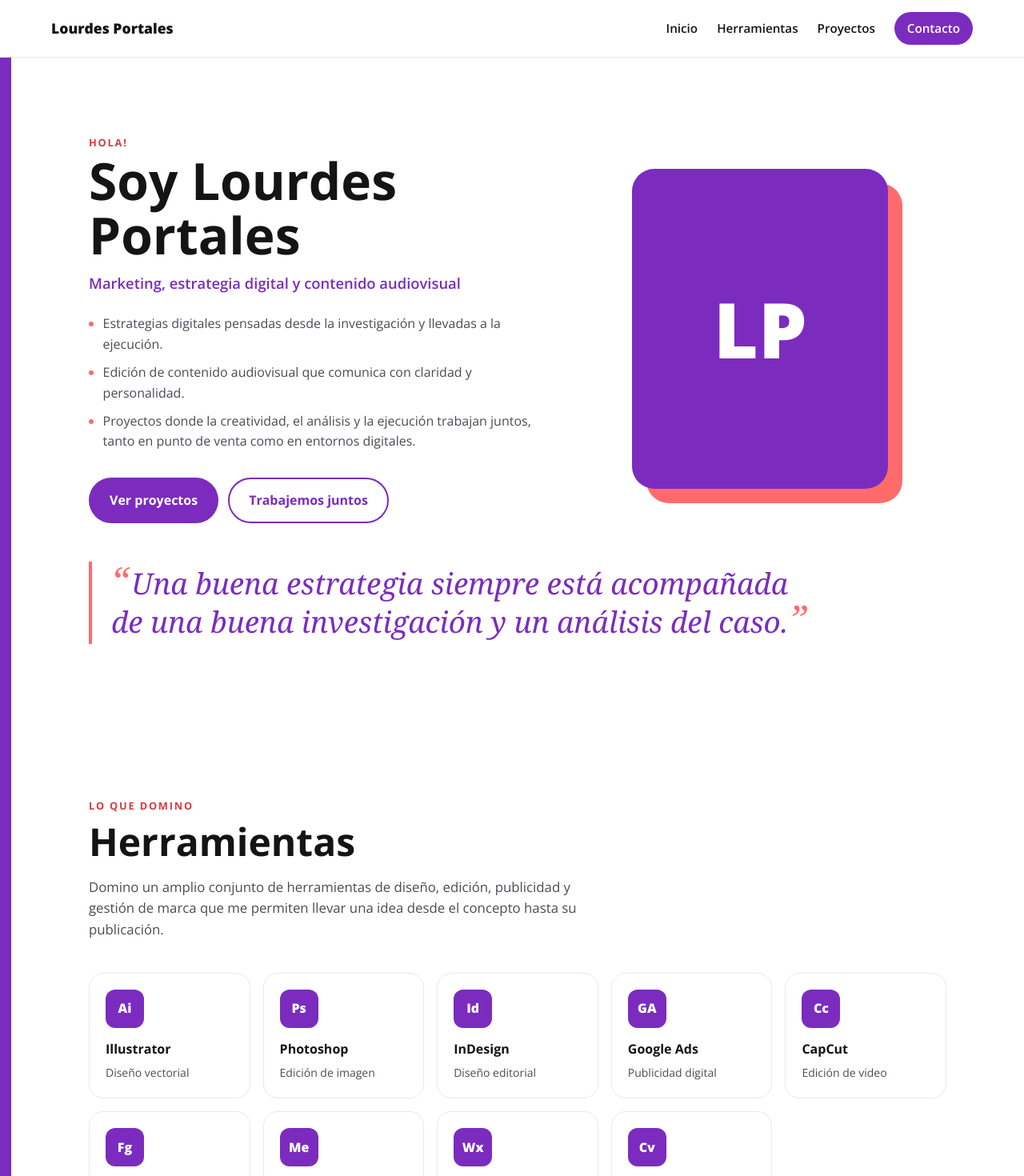
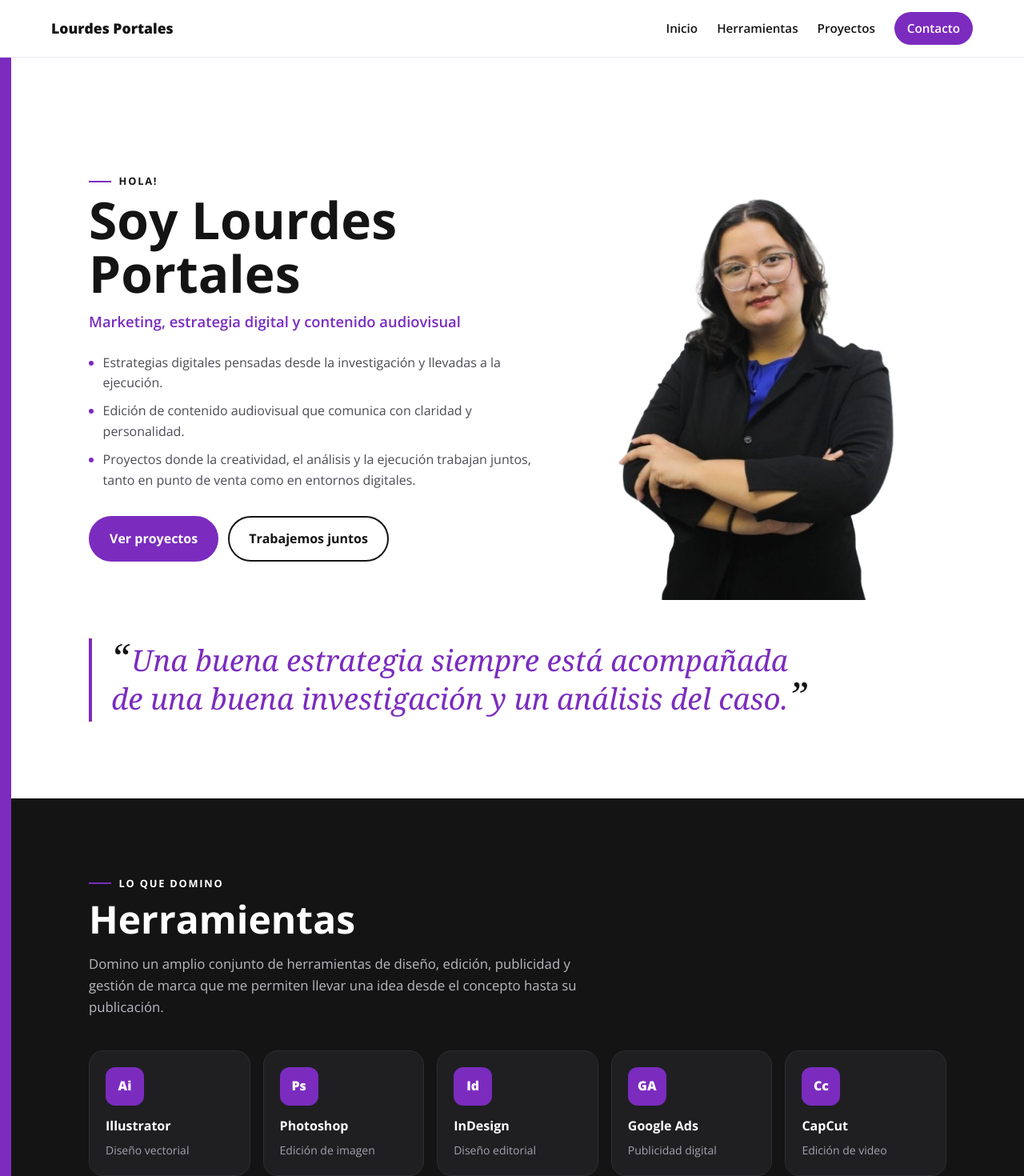
Before and after one commit to VReyna7/portafolio_lou, an Angular app: page / in a window 1280 px wide. Shown: the top 1470 px of the page at 80% size. Built offline with nearby package versions, Linux system fonts and the light colour scheme; a web font is replaced by a local one.

Commit message:
Fotos de Lourdes sin fondo, negro como segundo color y fuera el coral

```diff
--- a/public/content/site.json
+++ b/public/content/site.json
@@ -2,7 +2,7 @@
   "profile": {
     "name": "Lourdes Portales",
     "headline": "Marketing, estrategia digital y contenido audiovisual",
-    "photo": "",
+    "photo": "profile/lourdes-perfil.webp",
     "intro": [
       "Estrategias digitales pensadas desde la investigación y llevadas a la ejecución.",
       "Edición de contenido audiovisual que comunica con claridad y personalidad.",
@@ -54,6 +54,7 @@
   "contact": {
     "title": "Te apoyo con tu marca",
     "description": "¿Tienes una marca, un emprendimiento o un proyecto personal? Cuéntame qué necesitas y te ayudo a hacerlo crecer con estrategia y contenido.",
+    "photo": "profile/lourdes-contacto.png",
     "email": "",
     "whatsapp": "",
     "web3formsKey": "",
--- a/src/app/app.css
+++ b/src/app/app.css
@@ -46,19 +46,19 @@
 }
 
 .topbar__nav .topbar__cta:hover {
-  background: var(--coral-ink);
+  background: var(--ink);
 }
 
 .page {
   border-left: 14px solid var(--violet);
-  border-image: linear-gradient(var(--violet) 55%, var(--coral)) 1;
 }
 
 .footer {
   padding: 2rem;
   text-align: center;
   color: var(--white);
-  background: var(--violet);
+  background: var(--ink);
+  border-top: 4px solid var(--violet);
 }
 
 .loading {
--- a/src/app/components/contact/contact.css
+++ b/src/app/components/contact/contact.css
@@ -9,6 +9,13 @@
   display: grid;
   gap: 1rem;
   justify-items: start;
+  margin-top: 1.5rem;
+}
+
+/* Cut-out photo, no frame; capped near its native width to stay sharp. */
+.contact__photo {
+  width: min(340px, 100%);
+  height: auto;
   margin-top: 1.5rem;
 }
 
--- a/src/app/components/contact/contact.html
+++ b/src/app/components/contact/contact.html
@@ -1,7 +1,7 @@
 <section
   id="contacto"
   class="section contact"
-  appReveal=".eyebrow, .section__title, .section__lead, .contact__direct, .contact__form"
+  appReveal=".eyebrow, .section__title, .section__lead, .contact__direct, .contact__photo, .contact__form"
 >
   <div class="contact__intro">
     <p class="eyebrow">Contáctame</p>
@@ -18,6 +18,10 @@
         </a>
       }
     </div>
+
+    @if (contact().photo) {
+      <img class="contact__photo" [src]="contact().photo" alt="Lourdes Portales" loading="lazy" />
+    }
   </div>
 
   @if (status() === 'sent') {
--- a/src/app/components/hero/hero.css
+++ b/src/app/components/hero/hero.css
@@ -29,7 +29,7 @@
 }
 
 .hero__intro li::marker {
-  color: var(--coral);
+  color: var(--violet);
 }
 
 .hero__actions {
@@ -43,17 +43,16 @@
   justify-items: center;
 }
 
-.hero__photo,
+/* Cut-out photo shown as is: no frame, no crop. Capped at its native width to stay sharp. */
+.hero__photo {
+  width: min(420px, 100%);
+  height: auto;
+}
+
 .hero__monogram {
   width: min(320px, 80%);
   aspect-ratio: 4 / 5;
   border-radius: 28px;
-  object-fit: cover;
-  /* Offset coral block behind the photo for depth. */
-  box-shadow: 18px 18px 0 var(--coral);
-}
-
-.hero__monogram {
   display: grid;
   place-items: center;
   font-size: 6rem;
@@ -67,7 +66,7 @@
   grid-column: 1 / -1;
   margin: 0;
   padding: 0.25rem 0 0.25rem 1.5rem;
-  border-left: 4px solid var(--coral);
+  border-left: 4px solid var(--violet);
 }
 
 .hero__quote-text {
@@ -84,7 +83,7 @@
 /* Quotes live in CSS so SplitText only splits the slogan words. */
 .hero__quote-text::before,
 .hero__quote-text::after {
-  color: var(--coral);
+  color: var(--ink);
   font-size: 1.3em;
   line-height: 0;
 }
--- a/src/app/components/tools/tools.css
+++ b/src/app/components/tools/tools.css
@@ -1,3 +1,18 @@
+/* Full-width black band: breaks up the white page and showcases the tools. */
+:host {
+  display: block;
+  color: var(--white);
+  background: var(--ink);
+}
+
+.eyebrow {
+  color: var(--white);
+}
+
+.section__lead {
+  color: #b9b9c2;
+}
+
 .tools-grid {
   list-style: none;
   padding: 0;
@@ -11,16 +26,16 @@
   display: grid;
   gap: 0.35rem;
   padding: 1.25rem;
-  border: 1px solid var(--line);
+  border: 1px solid #2e2e33;
   border-radius: 18px;
-  background: var(--white);
+  background: var(--ink-raised);
   /* Hover uses `translate` so it never fights GSAP, which animates `transform`. */
-  transition: translate 0.2s ease, box-shadow 0.2s ease;
+  transition: translate 0.2s ease, border-color 0.2s ease;
 }
 
 .tool:hover {
   translate: 0 -4px;
-  box-shadow: 0 12px 28px rgba(123, 44, 191, 0.14);
+  border-color: var(--violet);
 }
 
 .tool__badge {
@@ -33,11 +48,12 @@
   color: var(--white);
   background: var(--violet);
   margin-bottom: 0.5rem;
-  transition: background 0.2s ease;
+  transition: background 0.2s ease, color 0.2s ease;
 }
 
 .tool:hover .tool__badge {
-  background: var(--coral);
+  color: var(--violet);
+  background: var(--white);
 }
 
 .tool__name {
@@ -46,5 +62,5 @@
 
 .tool__area {
   font-size: 0.875rem;
-  color: var(--ink-soft);
+  color: #a3a3ad;
 }
--- a/src/app/models/site-content.ts
+++ b/src/app/models/site-content.ts
@@ -43,6 +43,7 @@ export interface Project {
 export interface ContactSection {
   title: string;
   description: string;
+  photo: string;
   email: string;
   whatsapp: string;
   web3formsKey: string;
--- a/src/styles.css
+++ b/src/styles.css
@@ -2,10 +2,9 @@
 :root {
   /* Single brand purple used across the whole site. */
   --violet: #7b2cbf;
-  /* Warm accent used sparingly; --coral-ink is the darker tone for small text (WCAG contrast). */
-  --coral: #ff6b6b;
-  --coral-ink: #d63b42;
+  /* Black is the second brand color: dark bands, outlines and details. */
   --ink: #141414;
+  --ink-raised: #1f1f22;
   --ink-soft: #4b4b55;
   --line: #ece6f1;
   --paper: #f8f5fb;
@@ -48,12 +47,22 @@ img {
 }
 
 .eyebrow {
+  display: flex;
+  align-items: center;
+  gap: 0.6rem;
   margin: 0;
   font-size: 0.8rem;
   font-weight: 700;
   letter-spacing: 0.14em;
   text-transform: uppercase;
-  color: var(--coral-ink);
+  color: var(--ink);
+}
+
+.eyebrow::before {
+  content: '';
+  width: 28px;
+  height: 2px;
+  background: var(--violet);
 }
 
 .section__title {
@@ -80,7 +89,7 @@ img {
   cursor: pointer;
   border: 2px solid var(--violet);
   /* `translate` instead of `transform` so hover never conflicts with GSAP tweens. */
-  transition: translate 0.2s ease, background 0.2s ease;
+  transition: translate 0.2s ease, background 0.2s ease, color 0.2s ease;
 }
 
 .btn:hover:not(:disabled) {
@@ -98,8 +107,14 @@ img {
 }
 
 .btn--ghost {
-  color: var(--violet);
+  color: var(--ink);
+  border-color: var(--ink);
   background: transparent;
+}
+
+.btn--ghost:hover:not(:disabled) {
+  color: var(--white);
+  background: var(--ink);
 }
 
 /* Native ::backdrop cannot be targeted by GSAP, so it fades in with CSS. */
```
Also changed, not shown: context/portafolio/feats/sitio-portafolio.md (+2 -1 lines), public/profile/lourdes-contacto.png (added), public/profile/lourdes-perfil.webp (added).
